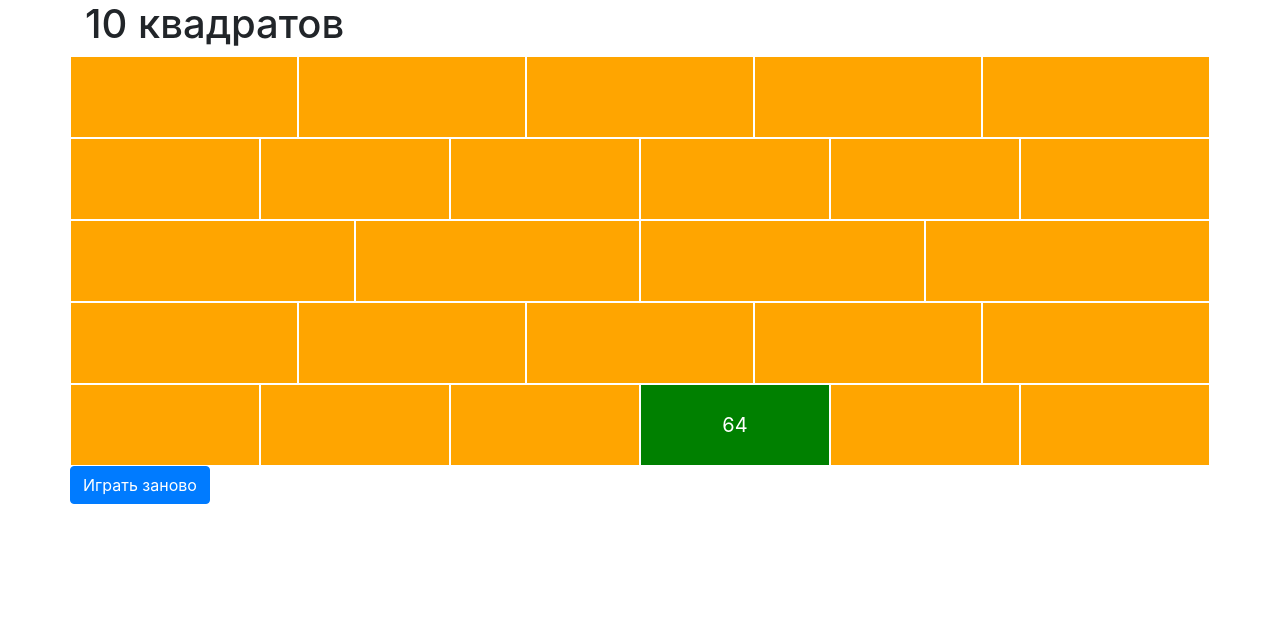
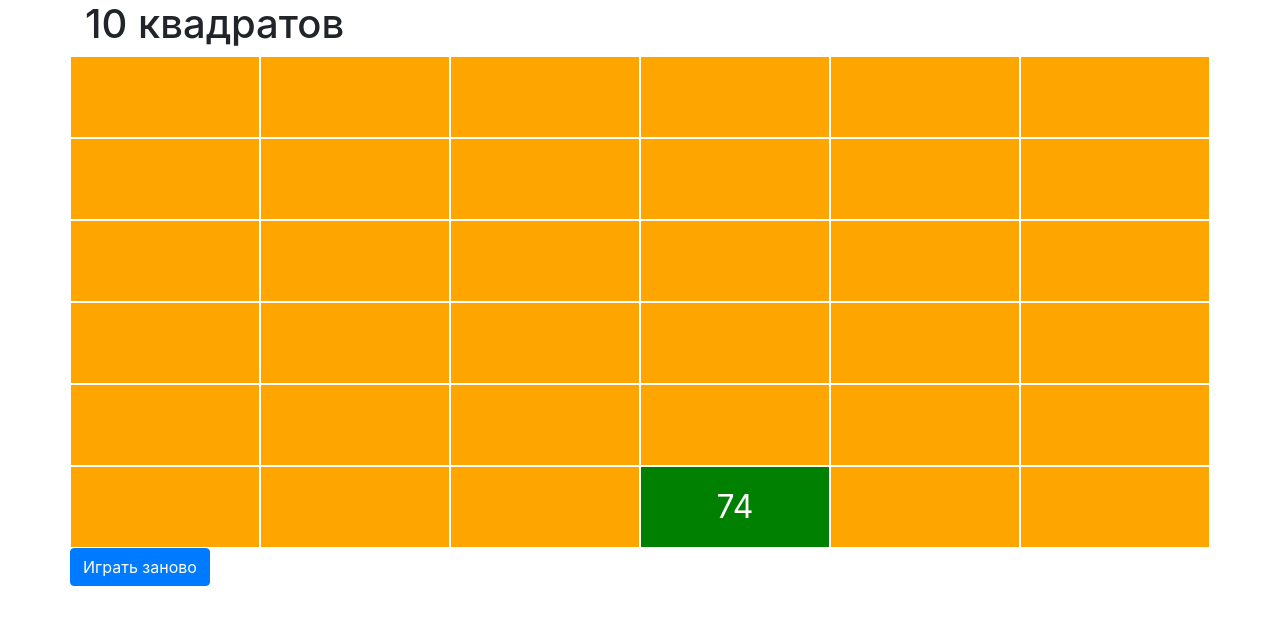
Before and after one commit to Mattaru/SkillFactory-A.6.14-Smolnikau, a plain HTML site: page index.html in a window 1280 px wide. Both pictures are taken after a click on the button "Запустить игру". Drawn offline with Linux system fonts and the light colour scheme.

Commit message:
A6.14-Created all general functions and added all needed HTML elements

```diff
--- a/css/game.css
+++ b/css/game.css
@@ -1,5 +1,8 @@
 .game-board {
 	display: none;
+}
+.score {
+  display: none;
 }
 .start-btn {
   display: none;
@@ -17,7 +20,7 @@
 .target {
   background-color: green;
   color: white;
-  font-size: 15pt;
+  font-size: 24pt;
   text-align: center;
 }
 
--- a/index.html
+++ b/index.html
@@ -18,10 +18,12 @@
 
       <!-- FIXME: сейчас тут не все слоты, надо добавить нужных -->
       <div class="game-board">
+        <div class="score">
           <div class="row">
             <div class="col game-field align-text-bottom" id="slot-11"></div>
             <div class="col game-field align-text-bottom" id="slot-12"></div>
             <div class="col game-field align-text-bottom" id="slot-13"></div>
+            <div class="col game-field align-text-bottom" id="slot-14"></div>
             <div class="col game-field align-text-bottom" id="slot-15"></div>
             <div class="col game-field align-text-bottom" id="slot-16"></div>
           </div>
@@ -38,10 +40,13 @@
             <div class="col game-field align-text-bottom" id="slot-32"></div>
             <div class="col game-field align-text-bottom" id="slot-33"></div>
             <div class="col game-field align-text-bottom" id="slot-34"></div>
+            <div class="col game-field align-text-bottom" id="slot-35"></div>
+            <div class="col game-field align-text-bottom" id="slot-36"></div>
           </div>
           <div class="row">
             <div class="col game-field align-text-bottom" id="slot-41"></div>
             <div class="col game-field align-text-bottom" id="slot-42"></div>
+            <div class="col game-field align-text-bottom" id="slot-43"></div>
             <div class="col game-field align-text-bottom" id="slot-44"></div>
             <div class="col game-field align-text-bottom" id="slot-45"></div>
             <div class="col game-field align-text-bottom" id="slot-46"></div>
@@ -52,18 +57,29 @@
             <div class="col game-field align-text-bottom" id="slot-63"></div>
             <div class="col game-field align-text-bottom" id="slot-64"></div>
             <div class="col game-field align-text-bottom" id="slot-65"></div>
-          <div class="col game-field" id="slot-66"></div>
+            <div class="col game-field align-text-bottom" id="slot-66"></div>
           </div>
-
+          <div class="row">
+            <div class="col game-field align-text-bottom" id="slot-71"></div>
+            <div class="col game-field align-text-bottom" id="slot-72"></div>
+            <div class="col game-field align-text-bottom" id="slot-73"></div>
+            <div class="col game-field align-text-bottom" id="slot-74"></div>
+            <div class="col game-field align-text-bottom" id="slot-75"></div>
+            <div class="col game-field align-text-bottom" id="slot-76"></div>
+          </div>
+        </div>
 
         <div id="win-message" class="d-none">
           <!-- TODO: можно добавить красные квадратики с отрицательным весом и делать счёт попаданий в конце как разницу очков за попадание минус штрафные -->
           <h2>Вы нашли 10 зелёных квадратов за <span id="total-time-played"></span> секунд</h2>
         </div>
+
         <div class="row">
           <button id="button-reload" class="btn btn-primary">Играть заново</button>
         </div>
       </div>
+
+
 
       <div class="row">
           <button class="btn visible btn-primary start-btn">Запустить игру</button>
--- a/js/game.js
+++ b/js/game.js
@@ -5,35 +5,36 @@ let hits = 0;
 let firstHitTime = 0;
 
 function round() {
-  // FIXME: надо бы убрать "target" прежде чем искать новый
-
   let divSelector = randomDivId();
   $(divSelector).addClass("target");
-  // TODO: помечать target текущим номером
+  // Помечание таргета текущим номером
   $(divSelector).html(`${divSelector.slice(-2)}`);
-  // FIXME: тут надо определять при первом клике firstHitTime
-
+  // После первого клика на .таргет - переменная записывает значение таймера
+  $(divSelector).one("click", function() {
+    firstHitTime = getTimestamp();
+  });
   if (hits === maxHits) {
     endGame();
   }
 }
 
 function endGame() {
-  // FIXME: спрятать игровое поле сначала
-
+  // Прячем игровое поле, оставляя результат игры и кнопку "Играть заново"
+  $(".score").removeClass("visible");
   let totalPlayedMillis = getTimestamp() - firstHitTime;
   let totalPlayedSeconds = Number(totalPlayedMillis / 1000).toPrecision(3);
   $("#total-time-played").text(totalPlayedSeconds);
-
   $("#win-message").removeClass("d-none");
 }
 
+// Событие клика по ячейке
 function handleClick(event) {
-
   if ($(event.target).hasClass("target")) {
     hits = hits + 1;
     // Убераем текст с ячеек таргетов
     $(".target").html("");
+    // Убераем .таргет с ячеек
+    $(event.target).removeClass("target");
     round();
   } else {
     // Отмечаем промахи красным фоном на 0.5с.
@@ -46,9 +47,7 @@ function handleClick(event) {
 
 // Механизм запуска
 function init() {
-
   round();
-
   $(".game-field").click(handleClick);
   $("#button-reload").click(function() {
     location.reload();
@@ -59,5 +58,6 @@ function init() {
 $(".start-btn").click(function() {
   $(".start-btn").removeClass("visible");
   $(".game-board").addClass("visible");
+  $(".score").addClass("visible");
   init();
 });
--- a/js/utils.js
+++ b/js/utils.js
@@ -4,7 +4,7 @@ function getTimestamp() {
 }
 
 function randomDivId() {
-  let d = Math.floor(Math.random() * 6) + 1;
+  let d = Math.floor(Math.random() * 7) + 1;
   let n = Math.floor(Math.random() * 6) + 1;
   return `#slot-${d}${n}`;
 }
```
Lines whose indentation alone changed are shown as unchanged.
